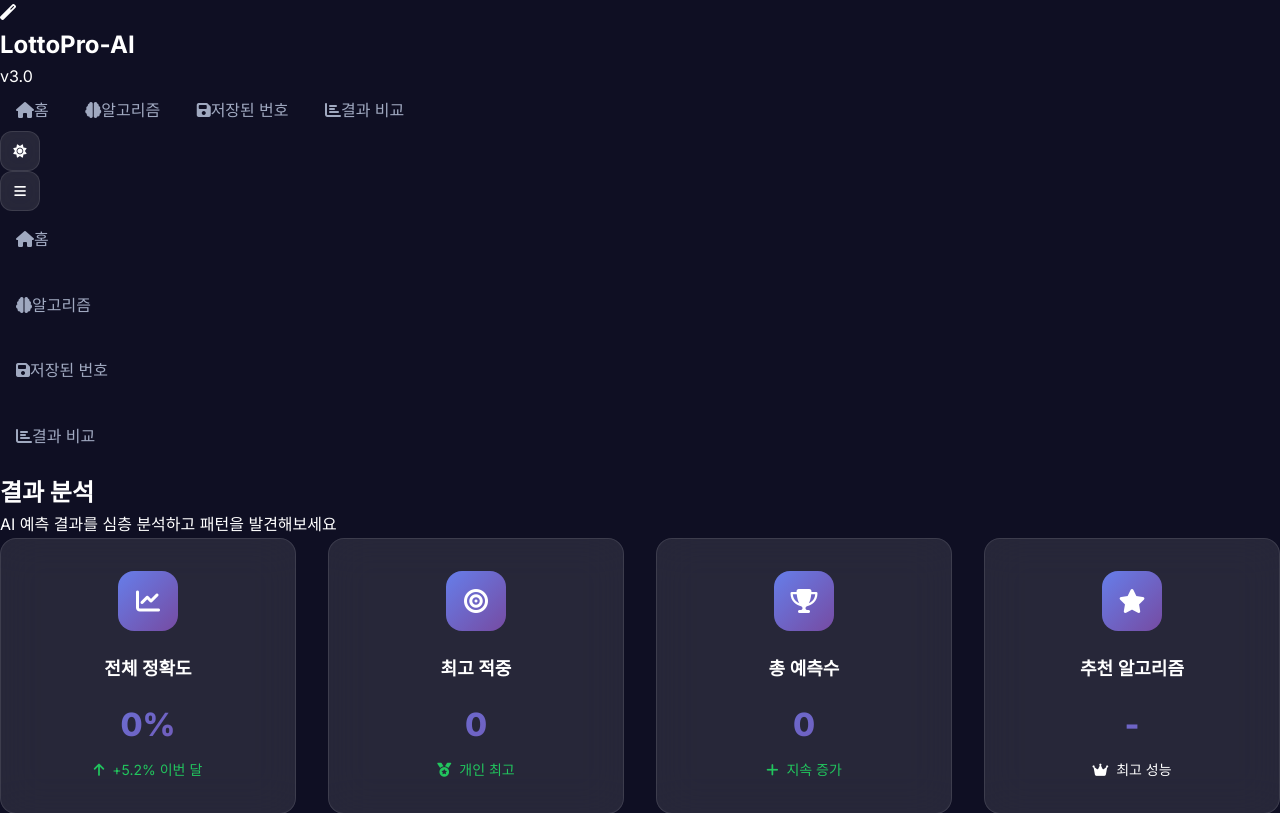
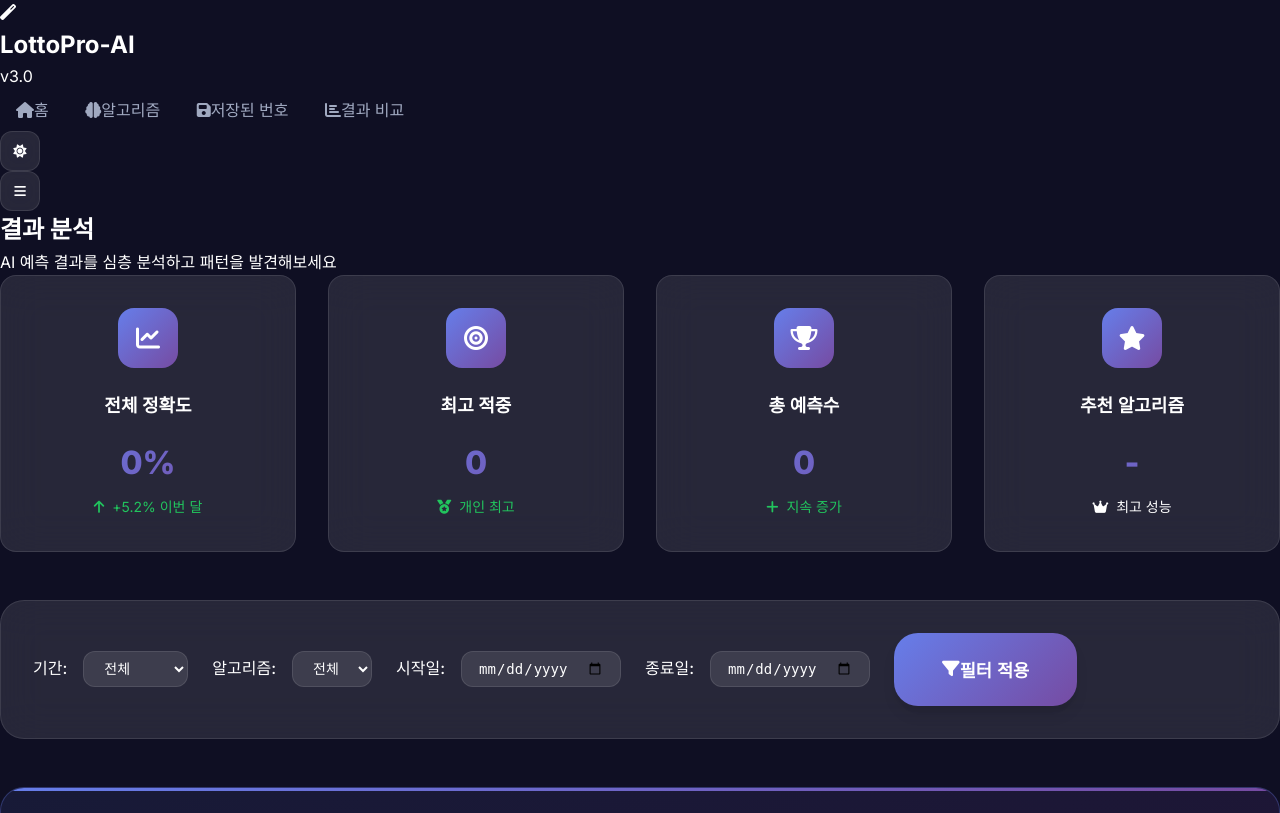
Before and after one commit to kkbhong71/lottopro-ai-v3.0, a Flask app: page /compare in a window 1280 px wide. Shown: the top 813 px of the page. Run offline with Flask 3, Linux system fonts and the light colour scheme; data that the repository does not hold is empty.

Commit message:
Update base.html

```diff
--- a/templates/base.html
+++ b/templates/base.html
@@ -7,7 +7,7 @@
 
     <!-- PWA 메타 태그 -->
     <meta name="theme-color" content="#1a1a2e">
-    <meta name="apple-mobile-web-app-capable" content="yes">
+    <meta name="mobile-web-app-capable" content="yes">
     <meta name="apple-mobile-web-app-status-bar-style" content="black-translucent">
     <link rel="manifest" href="{{ url_for('static', filename='manifest.json') }}">
 
@@ -71,7 +71,7 @@
         </div>
 
         <!-- 모바일 메뉴 -->
-        <div id="mobile-menu" class="hidden md:hidden backdrop-blur-md bg-white/5 border-t border-white/10">
+        <div id="mobile-menu" class="hidden md:hidden backdrop-blur-md bg-white/5 border-t border-white/10" style="display: none;">
             <div class="px-4 py-3 space-y-2">
                 <a href="/" class="mobile-nav-link">
                     <i class="fas fa-home mr-3"></i>홈
@@ -147,7 +147,6 @@
 
     <!-- 초기화 스크립트 -->
     <script>
-    // 전역 초기화 확인
     console.log('📦 Base HTML 로드 완료');
     console.log('🔧 Main.js:', typeof lottoApp !== 'undefined' ? '✅' : '❌');
     console.log('🔧 GitHub API:', typeof githubAPIManager !== 'undefined' ? '✅' : '❌');
```
